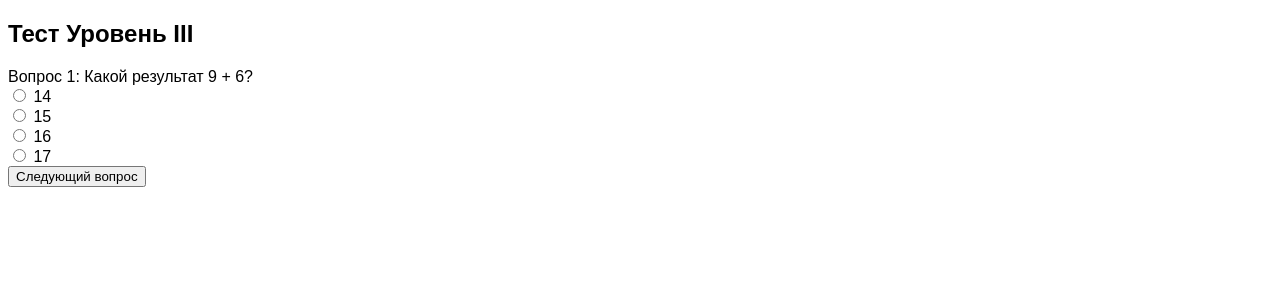
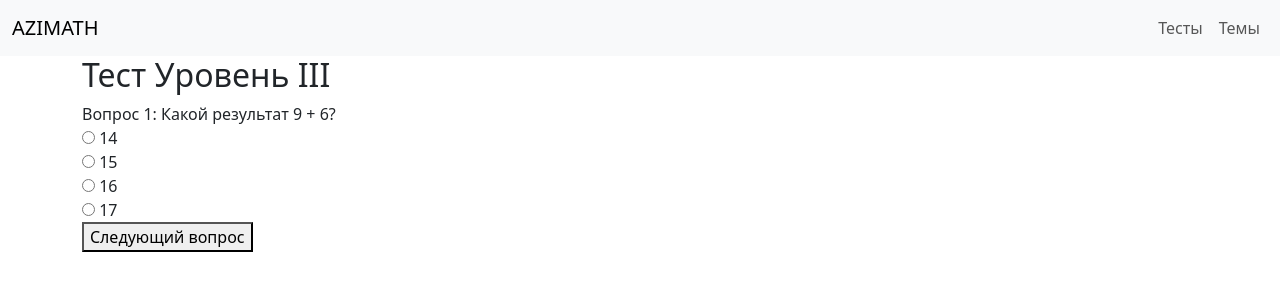
Before and after one commit to DilnazRakhymzhanova/azilkhanmath, a plain HTML site: page test3.html in a window 1280 px wide. Drawn offline with nearby package versions, Linux system fonts and the light colour scheme.

Commit message:
Update test3.html

```diff
--- a/test3.html
+++ b/test3.html
@@ -1,12 +1,35 @@
 <!DOCTYPE html>
 <html lang="ru">
 <head>
-    <meta charset="UTF-8">
-    <meta name="viewport" content="width=device-width, initial-scale=1.0">
-    <link rel="stylesheet" href="style.css">
-    <title>Тест Уровень III</title>
+  <meta charset="UTF-8">
+  <meta name="viewport" content="width=device-width, initial-scale=1.0">
+  <title>AZIMATH</title>
+  <link rel="stylesheet" href="style.css">
+  <link href="https://cdn.jsdelivr.net/npm/bootstrap@5.3.0-alpha1/dist/css/bootstrap.min.css" rel="stylesheet">
 </head>
 <body>
+  <!-- Header -->
+  <header>
+    <nav class="navbar navbar-expand-lg navbar-light bg-light">
+      <div class="container-fluid">
+        <a class="navbar-brand" href="#">AZIMATH</a>
+        <button class="navbar-toggler" type="button" data-bs-toggle="collapse" data-bs-target="#navbarNav" aria-controls="navbarNav" aria-expanded="false" aria-label="Toggle navigation">
+          <span class="navbar-toggler-icon"></span>
+        </button>
+        <div class="collapse navbar-collapse justify-content-end" id="navbarNav">
+          <ul class="navbar-nav">
+            <li class="nav-item">
+              <a class="nav-link" href="test.html">Тесты</a>
+            </li>
+            <li class="nav-item">
+              <a class="nav-link" href="explanations.html">Темы</a>
+            </li>
+          </ul>
+        </div>
+      </div>
+    </nav>
+  </header>
+
     <div class="container">
         <h2>Тест Уровень III</h2>
         <div id="quiz-form">
```
